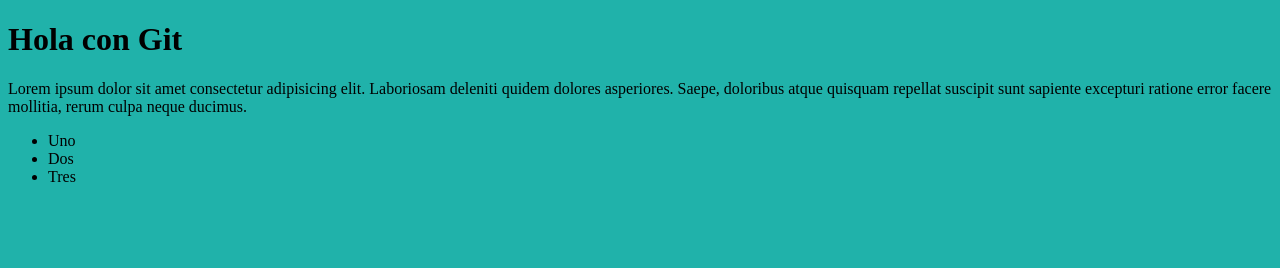
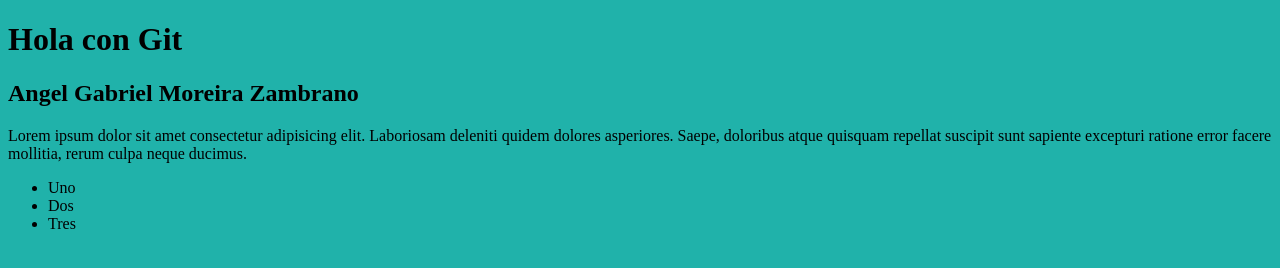
Before and after one commit to gabriel23mz/PruebaGit, a plain HTML site: page index.html in a window 1280 px wide. Drawn offline with Linux system fonts and the light colour scheme.

Commit message:
agrege nombre

```diff
--- a/index.html
+++ b/index.html
@@ -8,6 +8,7 @@
 <body style="background-color: lightseagreen;">
     <h1>Hola con Git</h1>
 
+    <h2>Angel Gabriel Moreira Zambrano</h2>
 
     <P>Lorem ipsum dolor sit amet consectetur adipisicing elit. Laboriosam deleniti quidem dolores asperiores. Saepe, doloribus atque quisquam repellat suscipit sunt sapiente excepturi ratione error facere mollitia, rerum culpa neque ducimus.</P>
 
```
